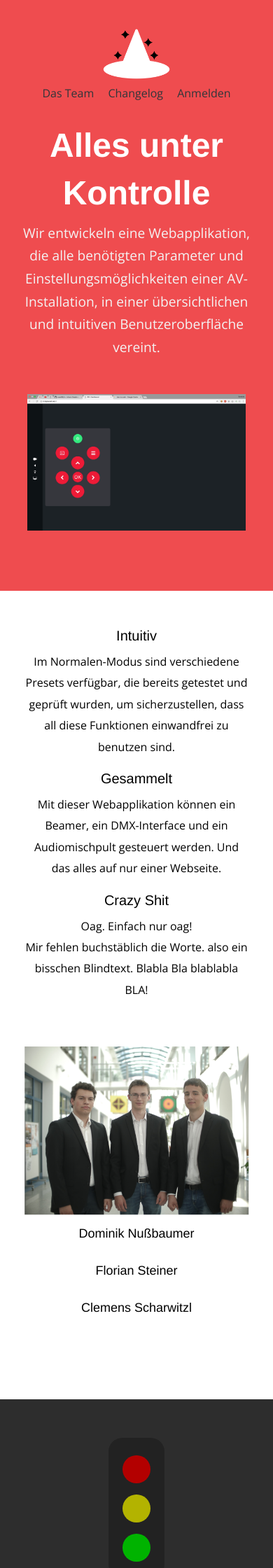
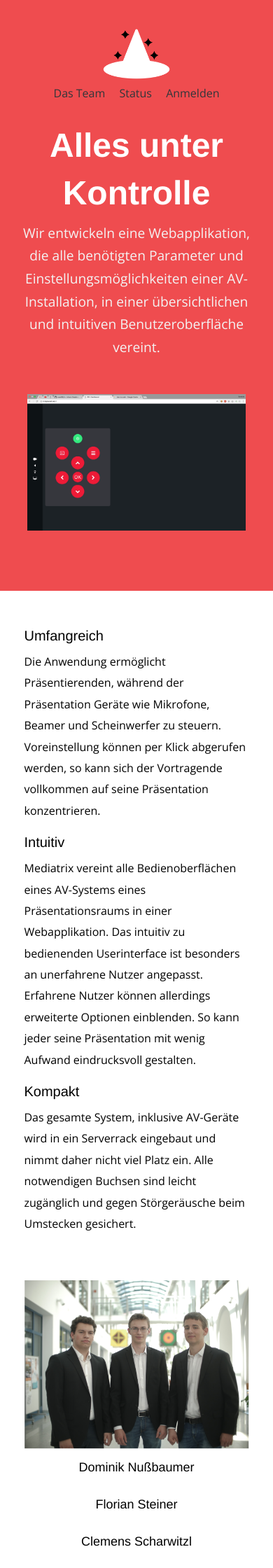
Before and after one commit to nussbaumer-dominik/Mediatrix, a PHP site: page / in a window 390 px wide. Shown: the top 2240 px of the page at 70% size. Run offline with PHP 8.4, Linux system fonts and the light colour scheme; some libraries are stand-ins or nearby versions.

Commit message:
added responsiveness

```diff
--- a/css/style.css
+++ b/css/style.css
@@ -1,6 +1,8 @@
+@charset "UTF-8";
 @import url("https://fonts.googleapis.com/css?family=Open+Sans");
 html, body {
   height: 100%;
+  width: 100%;
   font-family: 'Open Sans', 'Helvetica Neue', sans-serif;
   -webkit-font-smoothing: antialiased;
   background: #fff;
@@ -16,8 +18,7 @@ body {
 .container {
   width: 980px;
   max-width: 90%;
-  margin: 0 auto;
-  text-align: center; }
+  margin: 0 auto; }
   @media (max-width: 40em) {
     .container {
       width: 120vw; } }
@@ -25,7 +26,11 @@ body {
 .wrap {
   width: 100%;
   height: 100vh;
-  background: white; }
+  background: white;
+  text-align: center; }
+  @media (min-height: 0) and (max-height: 840px) {
+    .wrap {
+      height: 120%; } }
   .wrap .circle {
     background: #EF4C4F;
     position: relative;
@@ -37,7 +42,7 @@ body {
     margin: auto;
     left: -2px;
     right: -2px;
-    bottom: 0;
+    bottom: -1px;
     display: block;
     height: 180px;
     background-image: url(../images/bg-waves-white.svg);
@@ -48,6 +53,9 @@ body {
     @media (max-width: 40em) {
       .wrap .curve_white {
         display: none; } }
+    @media (min-height: 0) and (max-height: 840px) {
+      .wrap .curve_white {
+        bottom: calc(-20% - 1px); } }
 
 header {
   width: 100%;
@@ -117,16 +125,18 @@ header {
 
 .features {
   position: relative;
-  height: 50vh;
-  display: flex;
-  align-items: center; }
+  height: auto;
+  padding: 50px; }
+  .features .columns  {
+    padding: 30px .9375rem; }
   @media (max-width: 40em) {
     .features {
       height: auto;
       padding: 50px 0; } }
 
 .team {
-  margin-bottom: 100px; }
+  margin-bottom: 100px;
+  text-align: center; }
   .team .names div {
     display: inline-block;
     margin: 10px 30px; }
@@ -174,6 +184,7 @@ header {
 
 .approve {
   position: relative;
+  text-align: center;
   display: flex;
   align-items: center;
   height: 50vh;
--- a/css/style.scss
+++ b/css/style.scss
@@ -36,6 +36,7 @@ $breakpoints: (
 
 html, body {
   height: 100%;
+  width: 100%;
   font-family: 'Open Sans', 'Helvetica Neue', sans-serif;
   -webkit-font-smoothing: antialiased;
   background: #fff;
@@ -47,7 +48,7 @@ body {
   overflow-x: hidden;
 }
 
-*{
+* {
   box-sizing: border-box;
 }
 
@@ -55,7 +56,6 @@ body {
   width: 980px;
   max-width: 90%;
   margin: 0 auto;
-  text-align: center;
 
   @include breaksm(md) {
     width: 120vw;
@@ -66,6 +66,11 @@ body {
   width: 100%;
   height: 100vh;
   background: white;
+  text-align: center;
+
+  @media (min-height: 0) and (max-height: 840px){
+    height: 120%;
+  }
 
   .circle {
     background: $main;
@@ -80,7 +85,7 @@ body {
     margin: auto;
     left: -2px;
     right: -2px;
-    bottom: 0;
+    bottom: -1px;
 
     display: block;
     height: 180px;
@@ -92,6 +97,11 @@ body {
 
     @include breaksm(md) {
       display: none;
+    }
+
+    @media (min-height: 0) and (max-height: 840px){
+      //display: none;
+      bottom: calc(-20% - 1px);
     }
   }
 }
@@ -195,9 +205,12 @@ body {
 
 .features {
   position: relative;
-  height: 50vh;
-  display: flex;
-  align-items: center;
+  height: auto;
+  padding: 50px;
+
+  .columns {
+    padding: 30px .9375rem;
+  }
 
   @include breaksm(md) {
     height: auto;
@@ -207,6 +220,7 @@ body {
 
 .team {
   margin-bottom: 100px;
+  text-align: center;
 
   .names{
     div{
@@ -268,6 +282,7 @@ body {
 
 .approve {
   position: relative;
+  text-align: center;
   display: flex;
   align-items: center;
   height: 50vh;
--- a/index.html
+++ b/index.html
@@ -39,7 +39,7 @@
                 <a href="#team">Das Team</a>
               </li>
               <li>
-                <a href="#">Changelog</a>
+                <a href="#status">Status</a>
               </li>
               <li>
                 <a href="#">Anmelden</a>
@@ -57,8 +57,9 @@
               <p>
                 Wir entwickeln eine Webapplikation, die alle benötigten Parameter und Einstellungsmöglichkeiten einer AV-Installation, in einer übersichtlichen und intuitiven Benutzeroberfläche vereint.
               </p>
-              <a href="#">
-                Web Interface
+
+              <a href="download/Mediatrix_Diplomarbeitsantrag.pdf" download="">
+                Diplomarbeitsantrag
               </a>
             </div>
 
@@ -72,23 +73,32 @@
     <section class="features" id="features">
       <div class="container">
         <div class="row">
-          <div class="small-12 large-4 columns">
+          <div class="small-12 large-6 columns">
+            <h2>Umfangreich</h2>
+            <p>
+              Die Anwendung ermöglicht Präsentierenden, während der Präsentation Geräte wie Mikrofone, Beamer und Scheinwerfer zu steuern. Voreinstellung können per Klick abgerufen werden, so kann sich der Vortragende vollkommen auf seine Präsentation konzentrieren.
+            </p>
+          </div>
+          <div class="small-12 large-6 columns">
+
+          </div>
+          <div class="small-12 large-6 columns">
+
+          </div>
+          <div class="small-12 large-6 columns">
             <h2>Intuitiv</h2>
             <p>
-              Im Normalen-Modus sind verschiedene Presets verfügbar, die bereits getestet und geprüft wurden, um sicherzustellen, dass all diese Funktionen einwandfrei zu benutzen sind.
+              Mediatrix vereint alle Bedienoberflächen eines AV-Systems eines Präsentationsraums in einer Webapplikation. Das intuitiv zu bedienenden Userinterface ist besonders an unerfahrene Nutzer angepasst. Erfahrene Nutzer können allerdings erweiterte Optionen einblenden. So kann jeder seine Präsentation mit wenig Aufwand eindrucksvoll gestalten.
             </p>
           </div>
-          <div class="small-12 large-4 columns">
-            <h2>Gesammelt</h2>
+          <div class="small-12 large-6 columns">
+            <h2>Kompakt</h2>
             <p>
-              Mit dieser Webapplikation können ein Beamer, ein DMX-Interface und ein Audiomischpult gesteuert werden. Und das alles auf nur einer Webseite.
+              Das gesamte System, inklusive AV-Geräte wird in ein Serverrack eingebaut und nimmt daher nicht viel Platz ein. Alle notwendigen Buchsen sind leicht zugänglich und gegen Störgeräusche beim Umstecken gesichert.
             </p>
           </div>
-          <div class="small-12 large-4 columns">
-            <h2>Crazy Shit</h2>
-            <p>
-              Oag. Einfach nur oag! <br />
-              Mir fehlen buchstäblich die Worte. also ein bisschen Blindtext. Blabla Bla blablabla BLA!
+          <div class="small-12 large-6 columns">
+
           </div>
         </div>
       </div>
```
Also changed, not shown: 2 other files.
